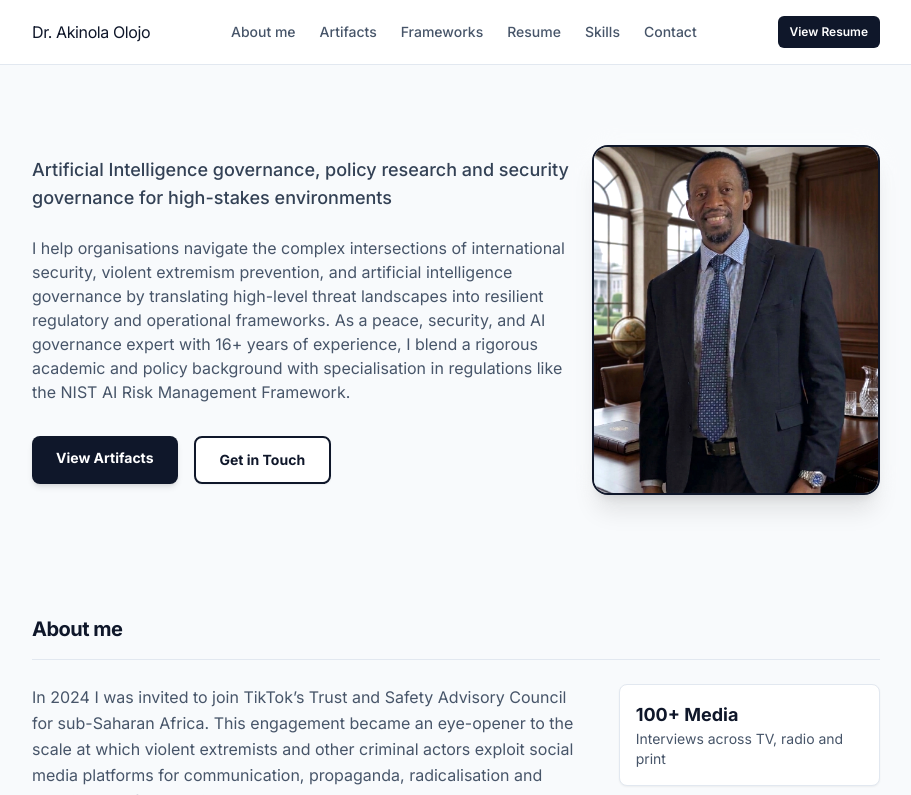
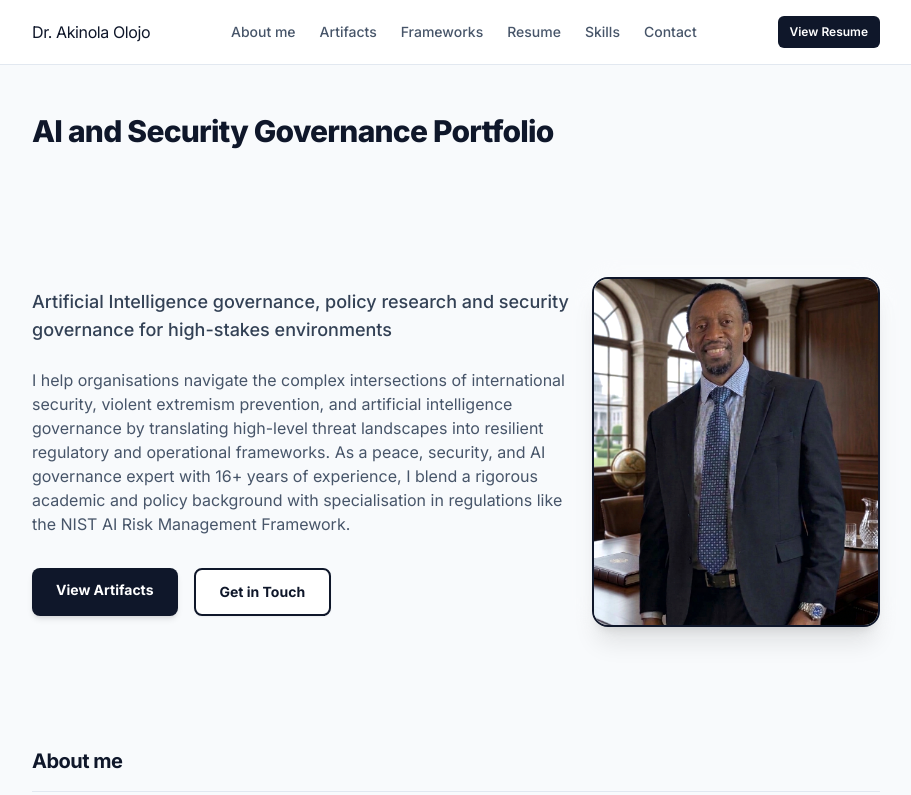
Before and after one commit to AkinolaOlojoPhD/Akinola-Olojo-Ph.D., a plain HTML site: page index.html in a window 1280 px wide. Shown: the top 795 px of the page, without its empty margins (184-1095 px from the left). Drawn offline with nearby package versions, Linux system fonts and the light colour scheme.

Commit message:
Add main heading for AI and Security Governance

```diff
--- a/index.html
+++ b/index.html
@@ -46,6 +46,8 @@
 
     <!-- Main Content Container -->
     <main class="max-w-4xl mx-auto px-6 py-12 space-y-24">
+
+        <h1 class="text-2xl sm:text-3xl font-extrabold text-slate-900 tracking-tight">AI and Security Governance Portfolio</h1>
 
         <!-- Executive Hero Section -->
         <section id="top" class="pt-8 pb-6">
```
